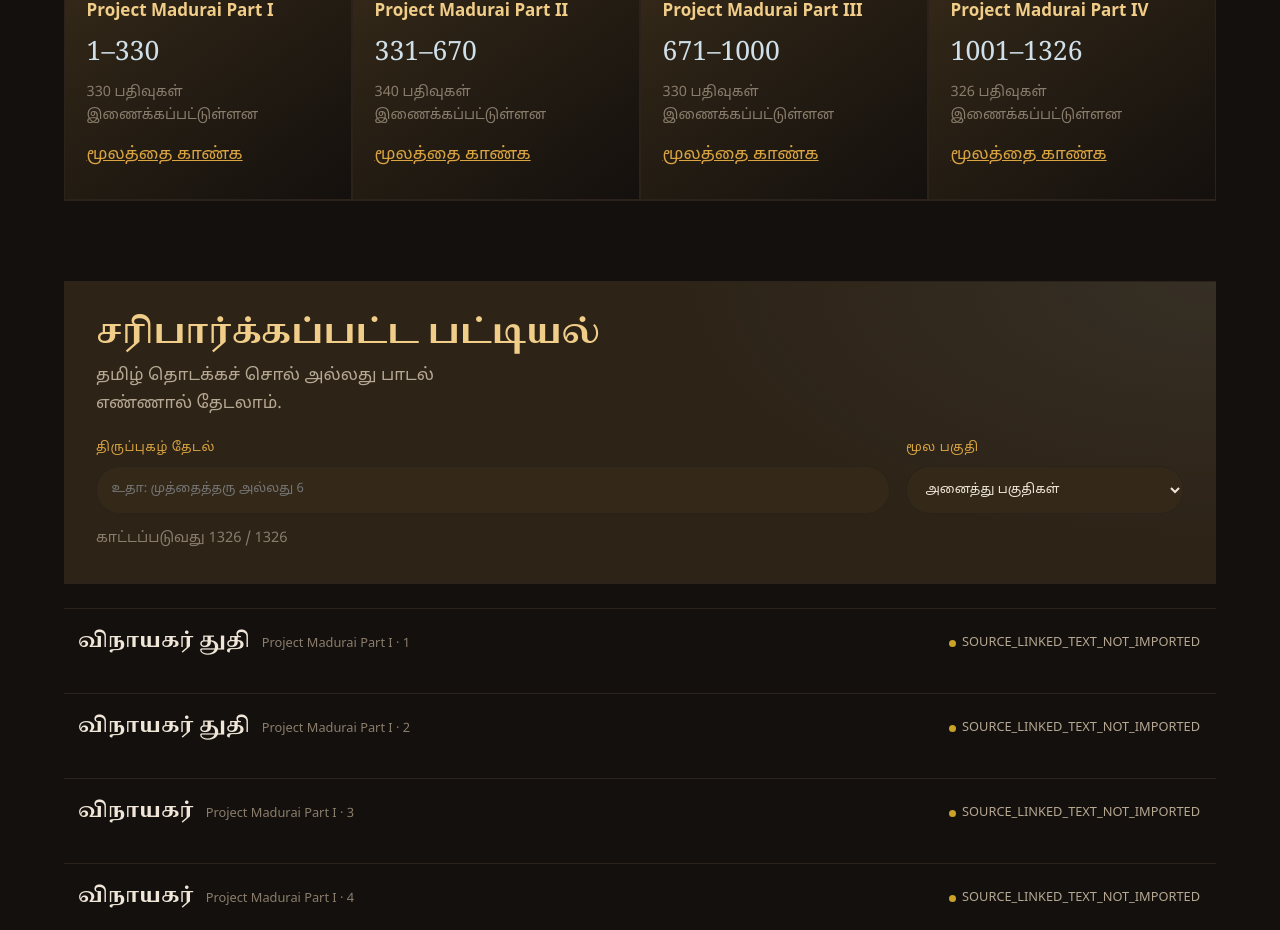
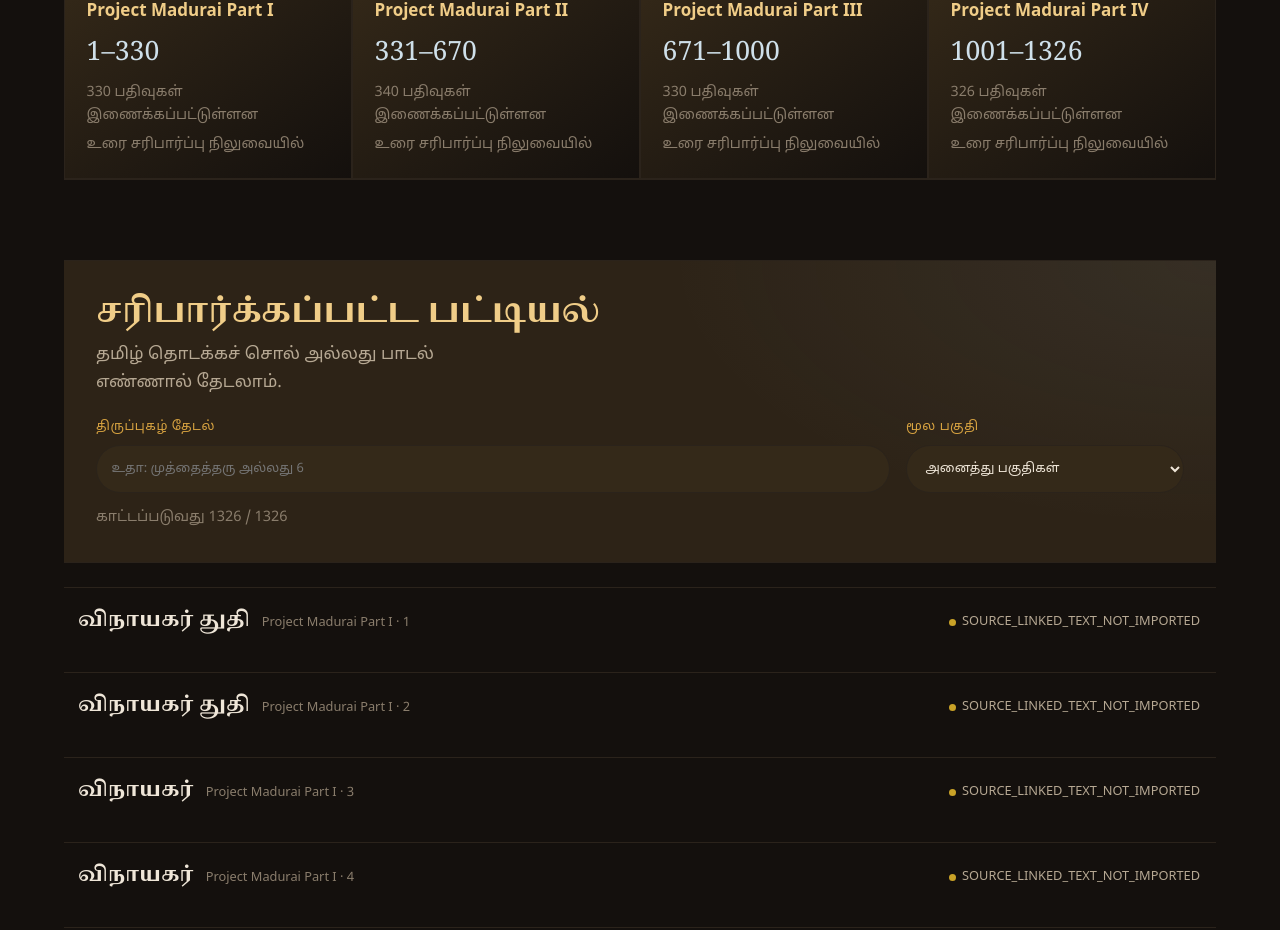
Before and after one commit to ssakthivel02/omsaravanabhava-hitech, a React (Vite) app: page /thiruppugazh in a window 1280 px wide. Shown: the part 1139-2069 px from the top of the page. Built offline with nearby package versions, Linux system fonts and the light colour scheme.

Commit message:
fix(r214): align internal Tamil reader with rights and no-outbound-reading policy

```diff
--- a/src/features/thiruppugazh/Thiruppugazh.tsx
+++ b/src/features/thiruppugazh/Thiruppugazh.tsx
@@ -123,9 +123,7 @@
                 <b>{part.label}</b>
                 <span>{part.start}–{part.end}</span>
                 <small lang={uiLocale}>{ui(`${linked} பதிவுகள் இணைக்கப்பட்டுள்ளன`, `${linked} records linked`, `${linked} రికార్డులు అనుసంధానించబడ్డాయి`, `${linked} രേഖകൾ ബന്ധിപ്പിച്ചിട്ടുണ്ട്`, `${linked} ದಾಖಲೆಗಳು ಸಂಪರ್ಕಿಸಲ್ಪಟ್ಟಿವೆ`, `${linked} अभिलेख जुड़े हैं`)}</small>
-                <a href={part.sourceUrl} target="_blank" rel="noreferrer" lang={uiLocale}>
-                  {ui('மூலத்தை காண்க', 'View source', 'మూలాన్ని చూడండి', 'ഉറവിടം കാണുക', 'ಮೂಲವನ್ನು ನೋಡಿ', 'स्रोत देखें')}
-                </a>
+                <small lang={uiLocale}>{ui('உரை சரிபார்ப்பு நிலுவையில்', 'Text verification pending', 'పాఠ్య ధృవీకరణ పెండింగ్', 'പാഠ പരിശോധന ബാക്കി', 'ಪಠ್ಯ ಪರಿಶೀಲನೆ ಬಾಕಿ', 'पाठ सत्यापन लंबित')}</small>
               </article>
             );
           })}
```
